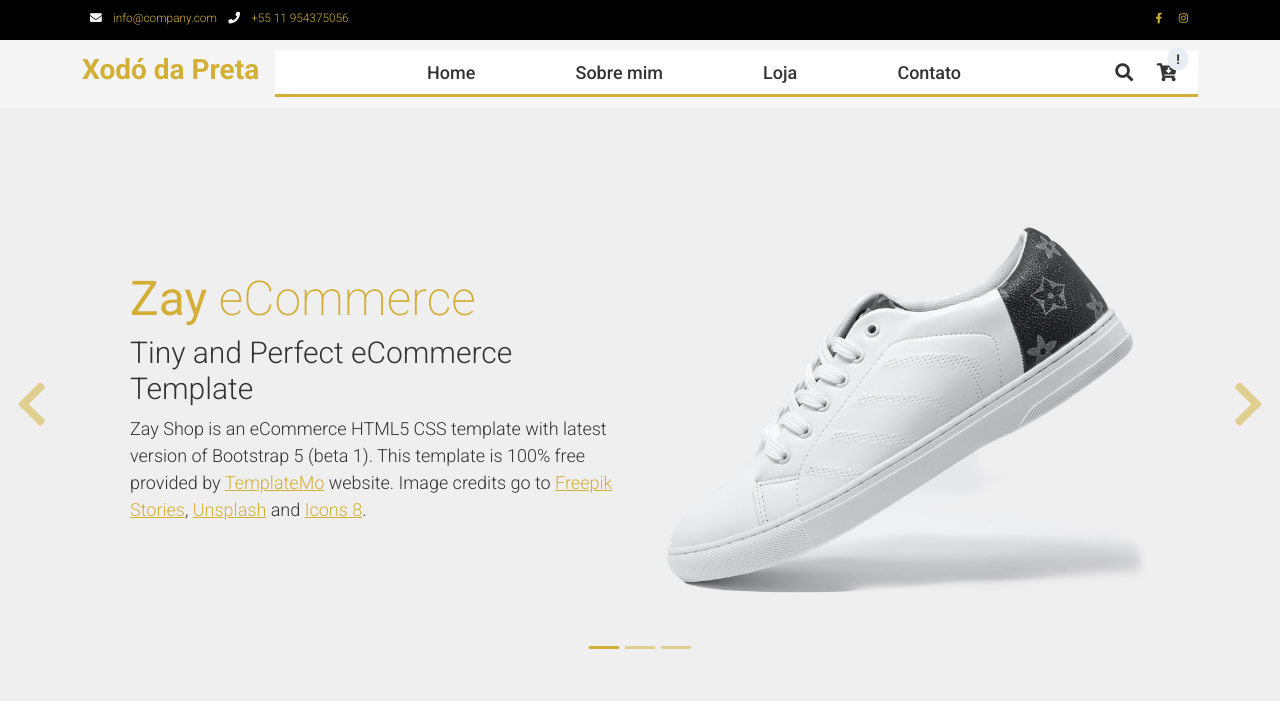
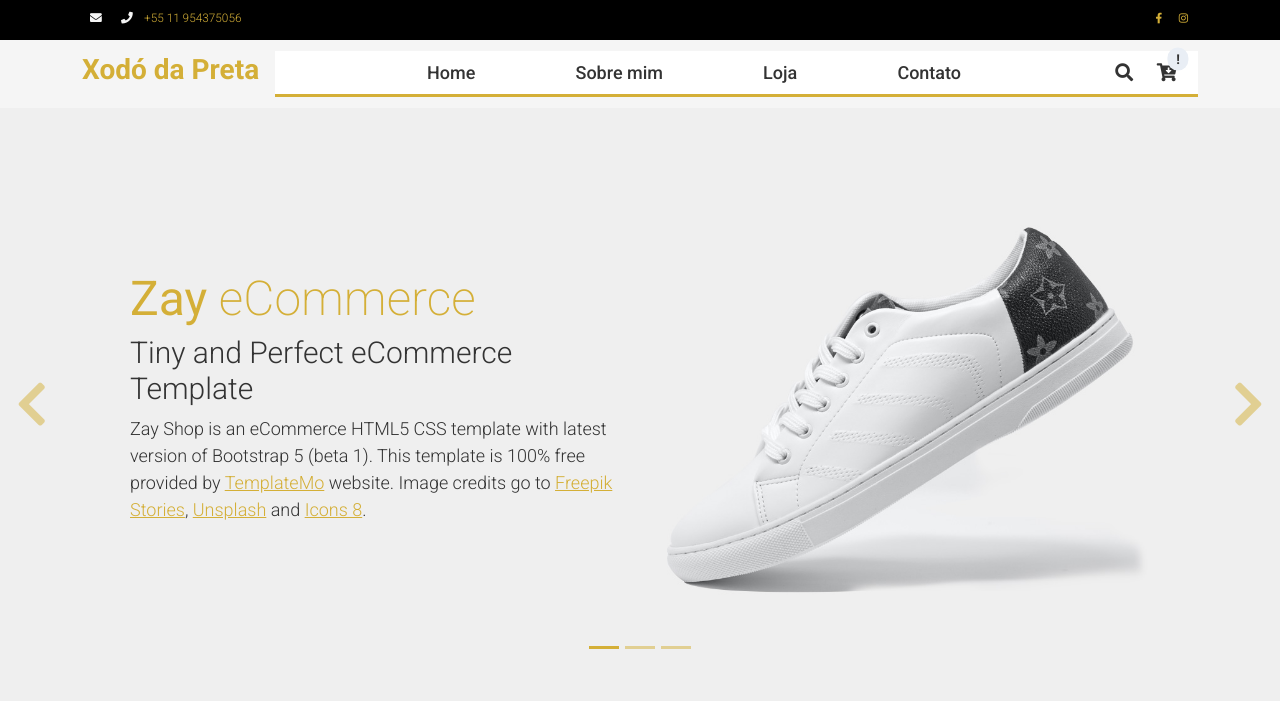
Before and after one commit to gustavobarros-07/Xod-da-Preta-, a Flask app: page / in a window 1280 px wide. Shown: the top 701 px of the page. Run offline with Flask 3, Linux system fonts and the light colour scheme; data that the repository does not hold is empty; some libraries are stand-ins or nearby versions.

Commit message:
reirando email e coisas desnecessarias no html

```diff
--- a/app/templates/contact.html
+++ b/app/templates/contact.html
@@ -129,8 +129,7 @@
         <div class="col-md-6 m-auto text-center">
             <h1 class="h1">Nos contate</h1>
             <p>
-                Proident, sunt in culpa qui officia deserunt mollit anim id est laborum.
-                Lorem ipsum dolor sit amet.
+
             </p>
         </div>
     </div>
--- a/app/templates/index.html
+++ b/app/templates/index.html
@@ -40,7 +40,7 @@
             <div class="w-100 d-flex justify-content-between">
                 <div>
                     <i class="fa fa-envelope mx-2"></i>
-                    <a class="navbar-sm-brand text-light text-decoration-none" href="mailto:info@company.com">info@company.com</a>
+                    <a class="navbar-sm-brand text-light text-decoration-none" href="mailto:info@company.com"></a>
                     <i class="fa fa-phone mx-2"></i>
                     <a class="navbar-sm-brand text-light text-decoration-none" href="tel:010-020-0340"> +55 11 954375056</a>
                 </div>
```
